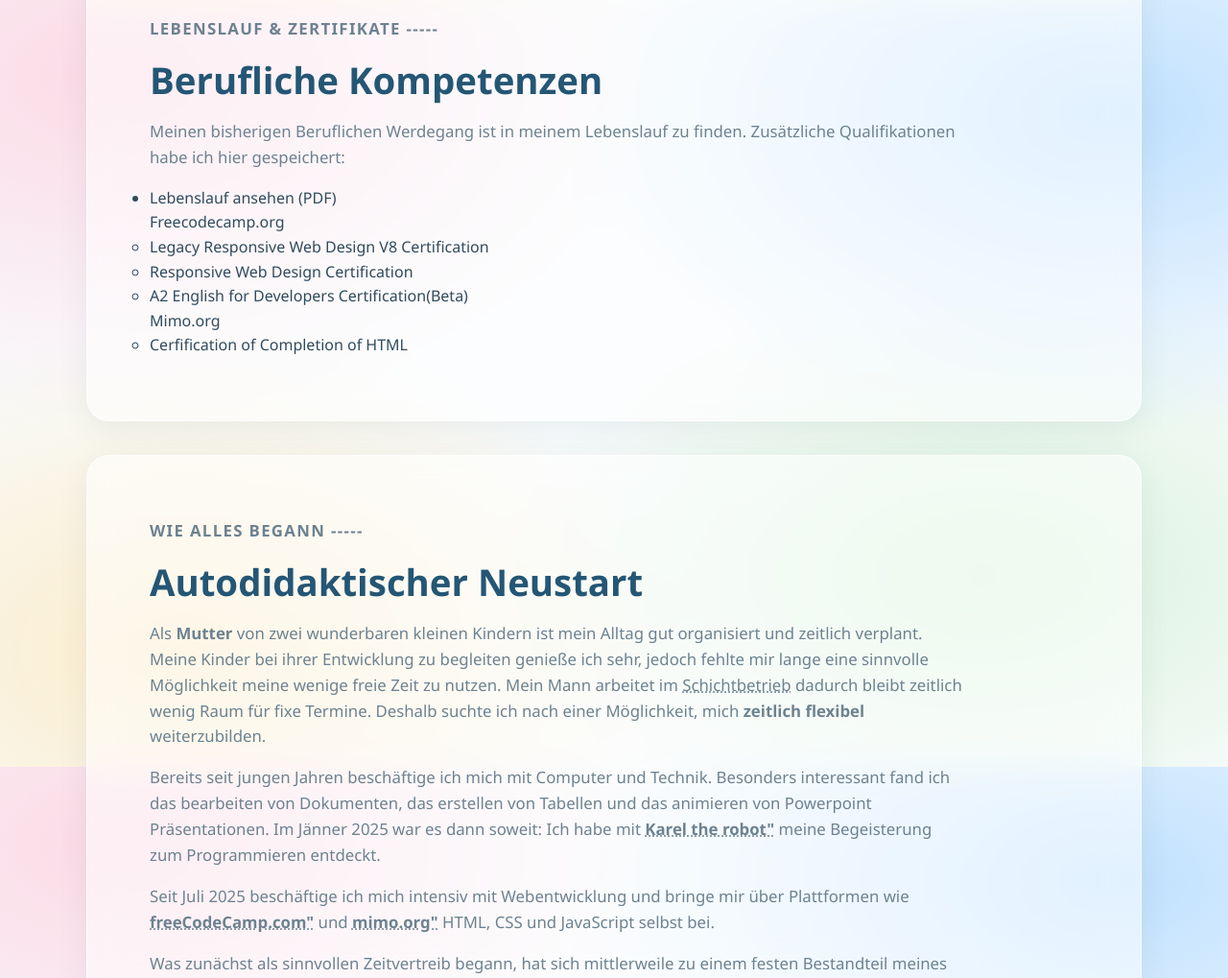
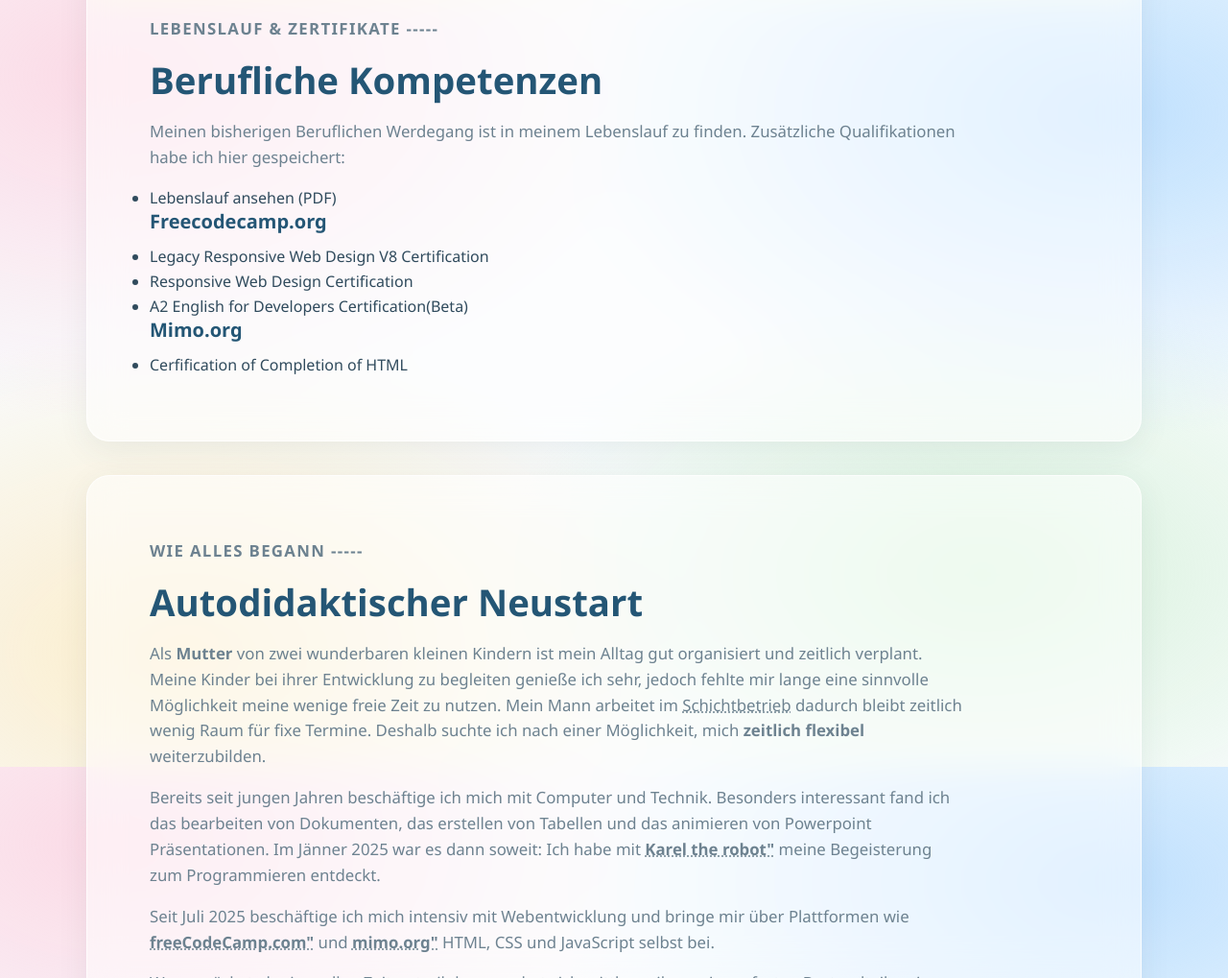
Before and after one commit to michaellestrassegger/portfolio, a plain HTML site: page überMich.html in a window 1280 px wide. Shown: the part 801-1820 px from the top of the page at 96% size. Drawn offline with Linux system fonts and the light colour scheme.

Commit message:
Update überMich.html

```diff
--- a/überMich.html
+++ b/überMich.html
@@ -70,15 +70,17 @@
       <p>Meinen bisherigen Beruflichen Werdegang ist in meinem Lebenslauf zu finden. Zusätzliche Qualifikationen habe ich hier gespeichert:</p>
       <ul>
         <li><a href="dateien/lebenslauf.pdf" target="_blank">Lebenslauf ansehen (PDF)</a></li>
-        <ul>Freecodecamp.org
-          <li><a href="dateien/legacy-a8.pdf" target="_blank">Legacy Responsive Web Design V8 Certification</a></li>
-          <li><a href="dateien/responsive-webdesign.pdf" target="_blank">Responsive Web Design Certification</a></li>
-          <li><a href="dateien/a2-english.pdf" target="_blank">A2 English for Developers Certification(Beta)</a></li>
         </ul>
-        <ul>Mimo.org
-          <li><a href="dateien/mimo_HTML.pdf">Cerfification of Completion of HTML</a></li>
-        </ul>
-      </ul>
+      <h3>Freecodecamp.org</h3>
+          <ul>
+            <li><a href="dateien/legacy-a8.pdf" target="_blank">Legacy Responsive Web Design V8 Certification</a></li>
+            <li><a href="dateien/responsive-webdesign.pdf" target="_blank">Responsive Web Design Certification</a></li>
+            <li><a href="dateien/a2-english.pdf" target="_blank">A2 English for Developers Certification(Beta)</a></li>
+          </ul>
+        <h3>Mimo.org</h3>
+          <ul>
+            <li><a href="dateien/mimo_HTML.pdf">Cerfification of Completion of HTML</a></li>
+          </ul>
     </section>
 
     <section class="content-container">
```
